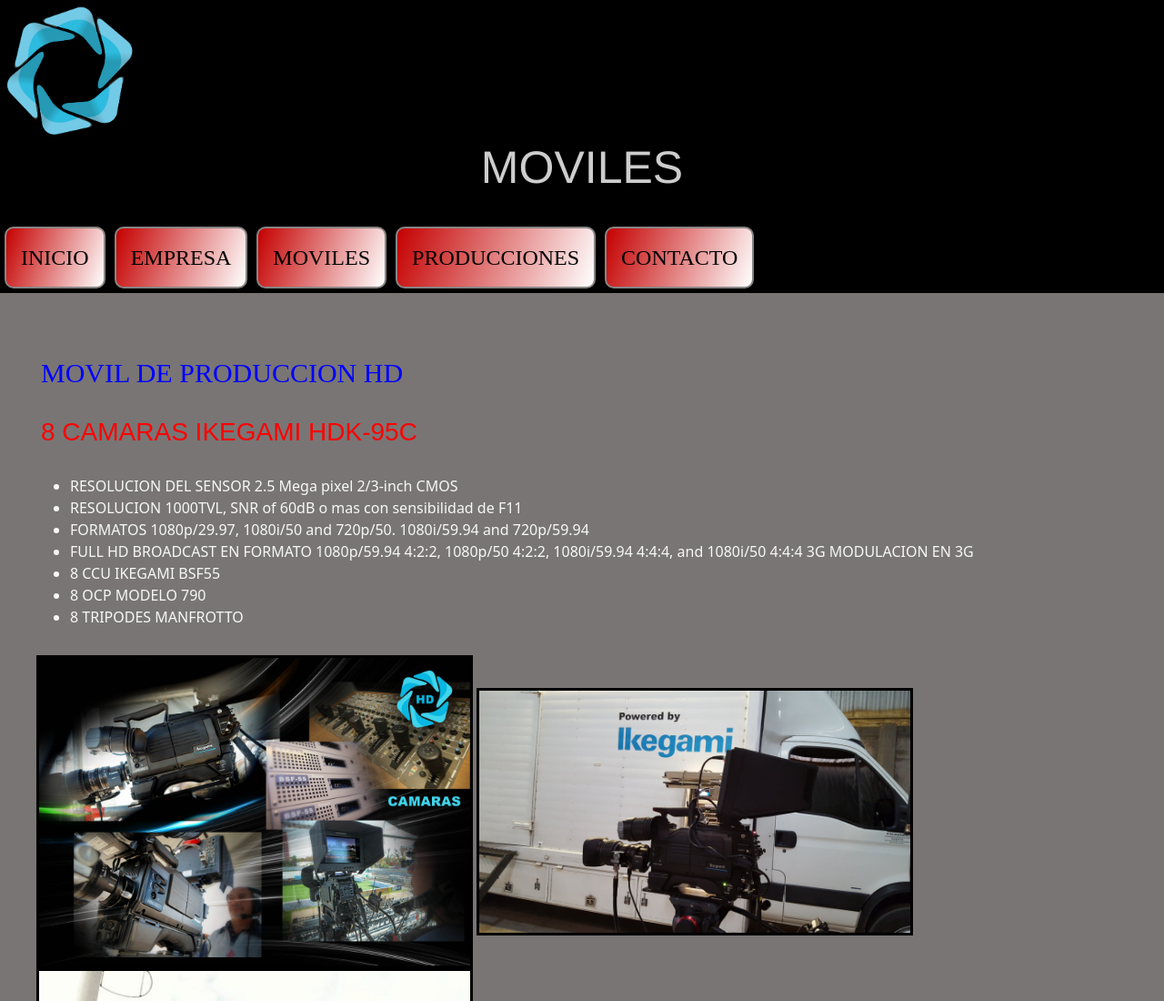
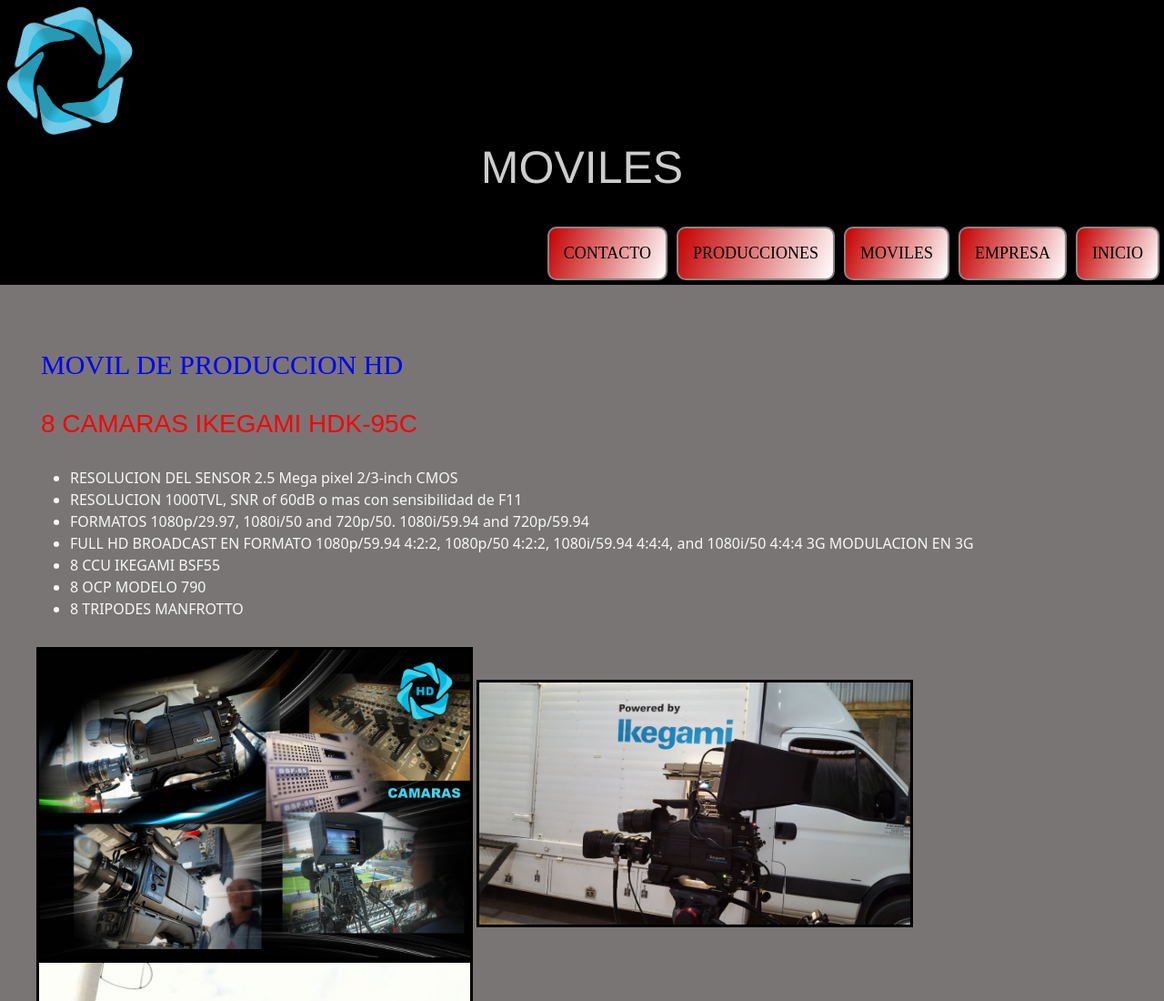
Before and after one commit to maxi1511/Tv-Group, a website: page html/Moviles.html in a window 1280 px wide. Shown: the top 1100 px of the page at 91% size. Drawn offline with nearby package versions, Linux system fonts and the light colour scheme.

Commit message:
estilo header

```diff
--- a/scss/_header.scss
+++ b/scss/_header.scss
@@ -13,7 +13,7 @@
   background-color: $color;
 
 .header img {
-  width: 10rem;
+  width: 5rem;
 }
 .header i {
   color: gray;
@@ -29,7 +29,7 @@
   background: linear-gradient(110deg, rgb(197, 0, 0), white);
   border: rgb(136, 132, 132) 2px solid;
   border-radius: 10px;
-  float: left;
+  float: inline-end;
   display: block;
   text-align: center;
   padding: 14px 16px;
@@ -37,7 +37,7 @@
   text-decoration: none;
   text-transform: $mayuscula;
   color: $color;
-  font-size: x-large;
+  font-size: large;
   font-family: "Times New Roman", Times, serif;
   transition: color 2s;
 }
```
Also changed, not shown: scss/style.css, 1 other file.
